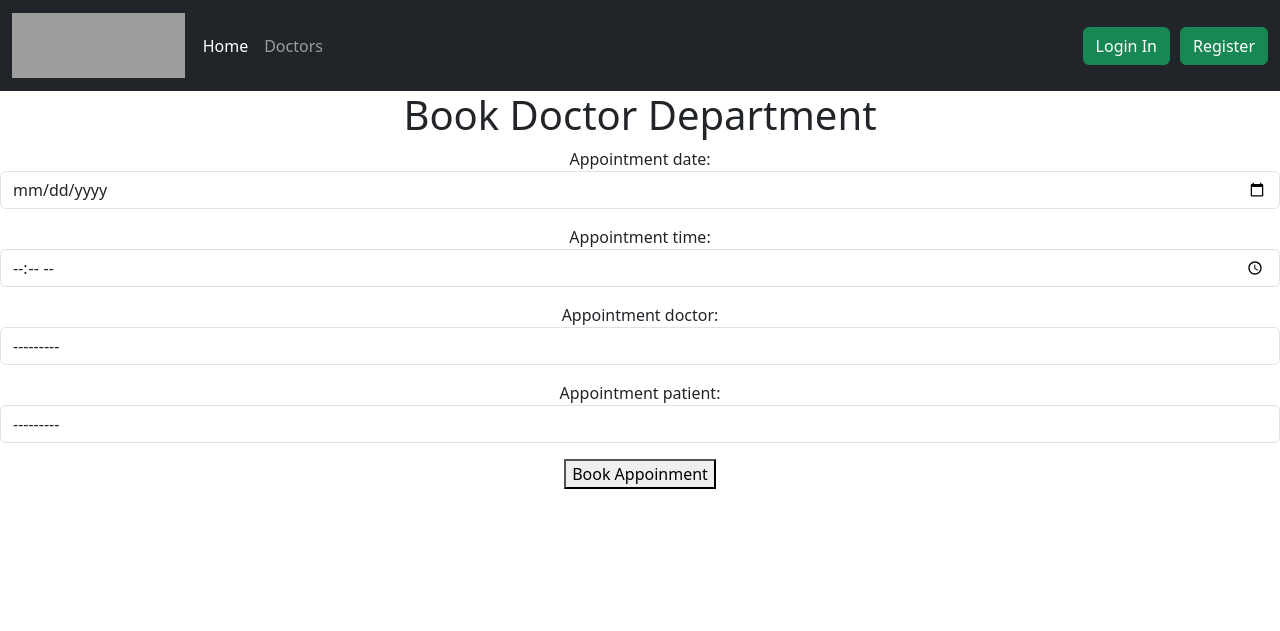
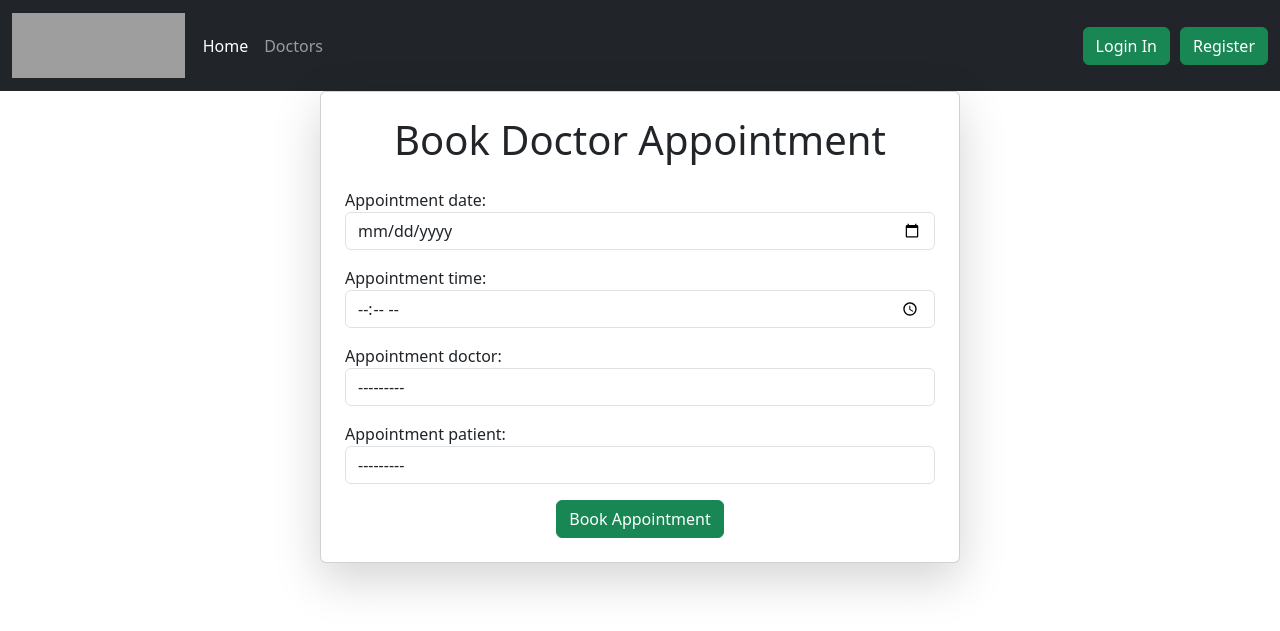
Before and after one commit to NidhiAnandan12/x23286873_cloud_devops_sec, a Django app: page /bookdoctor/3 in a window 1280 px wide. Shown: the top 631 px of the page. Run offline with Django 5.2, Linux system fonts and the light colour scheme; data comes from the database, SQL or seed files in the repository; some libraries are stand-ins or nearby versions; grey boxes are pictures that could not be loaded.

Commit message:
form css changes

```diff
--- a/doctor_project/doctor_app/forms.py
+++ b/doctor_project/doctor_app/forms.py
@@ -6,17 +6,36 @@ class AppUserRegisterForm(UserCreationForm):
     class Meta:
         model = Patient
         fields = UserCreationForm.Meta.fields + ('email','patient_address','patient_dob','patient_image')
+        widgets = {
+            'username': forms.TextInput(attrs={'class': 'form-control'}),
+            'email': forms.EmailInput(attrs={'class': 'form-control'}),
+            'password1': forms.PasswordInput(attrs={'class': 'form-control'}),
+            'password2': forms.PasswordInput(attrs={'class': 'form-control'}),
+            'patient_address': forms.Textarea(attrs={'class': 'form-control'}),
+            'patient_dob': forms.DateInput(attrs={'class': 'form-control', 'type': "date"}),
+            'patient_image': forms.FileInput(attrs={'class': 'form-control'}),
+        }
 
 
 class CreateDoctorForm(forms.ModelForm):
     class Meta:
         model = Doctor
         fields = ('__all__')
+        widgets = {
+           'doctor_name': forms.TextInput(attrs={'class': 'form-control'}),
+           'doctor_age': forms.NumberInput(attrs={'class': 'form-control'}),
+              'doctor_department': forms.Select(attrs={'class': 'form-control'}),
+                'doctor_image': forms.FileInput(attrs={'class': 'form-control'}),
+                'doctor_cost': forms.NumberInput(attrs={'class': 'form-control'}),
+        }
 
 class CreateDepartmentForm(forms.ModelForm):
     class Meta:
         model = DoctorDepartment
         fields = ('__all__')
+        widgets = {
+            'department_name': forms.TextInput(attrs={'class': 'form-control'}),
+        }
 
 class CreateAppoinmentForm(forms.ModelForm):
     class Meta:
--- a/doctor_project/doctor_app/templates/doctor_app/book_appoinment.html
+++ b/doctor_project/doctor_app/templates/doctor_app/book_appoinment.html
@@ -1,16 +1,19 @@
 {% extends "doctor_app/base.html" %}
 {% block content %}
-<div class="text-center form-group" >
+<div class="container d-flex justify-content-center">
+    <div class="card p-4 shadow-lg" style="width: 40rem;">
+        <h1 class="text-center mb-4">Book Doctor Appointment</h1>
 
-<h1>Book Doctor Department</h1>
-
-<form method="post" enctype="multipart/form-data">
-    {% csrf_token %}
-    {{ form.as_p }}
-    <button class="button btn-success"
-            type="submit">Book Appoinment
-    </button>
-</form>
+        <form method="post" enctype="multipart/form-data">
+            {% csrf_token %}
+            <div class="mb-3">
+                {{ form.as_p }}
+            </div>
+            <div class="text-center">
+                <button class="btn btn-success" type="submit">Book Appointment</button>
+            </div>
+        </form>
+    </div>
 </div>
 
 {% endblock %}
```
Also changed, not shown: doctor_project/doctor_app/templates/doctor_app/create_department.html (+6 -3 lines), doctor_project/doctor_app/templates/doctor_app/createdoctor.html (+7 -3 lines), doctor_project/doctor_app/templates/doctor_app/register.html (+7 -3 lines).
